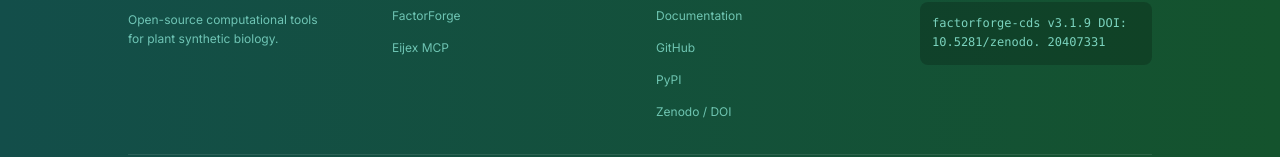
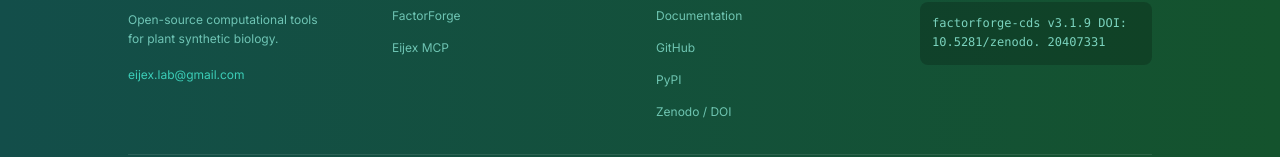
Before and after one commit to eijex/eijex-web, a Next.js app: page / in a window 1280 px wide. Shown: the part 1564-1721 px from the top of the page. Built offline with nearby package versions, Linux system fonts and the light colour scheme.

Commit message:
feat: add contact email to footer

```diff
--- a/src/app/components/Footer.tsx
+++ b/src/app/components/Footer.tsx
@@ -20,9 +20,15 @@ export default function Footer() {
         <div className="grid grid-cols-1 sm:grid-cols-4 gap-8 mb-8">
           <div className="sm:col-span-1">
             <div className="font-extrabold text-lg text-teal-300 mb-2">eijex</div>
-            <p className="text-xs text-teal-200/70 leading-relaxed">
+            <p className="text-xs text-teal-200/70 leading-relaxed mb-3">
               Open-source computational tools<br />for plant synthetic biology.
             </p>
+            <a
+              href="mailto:eijex.lab@gmail.com"
+              className="text-xs text-teal-300/80 hover:text-teal-300 transition-colors"
+            >
+              eijex.lab@gmail.com
+            </a>
           </div>
           <div>
             <p className="text-xs font-bold text-teal-400 uppercase tracking-widest mb-3">
```
